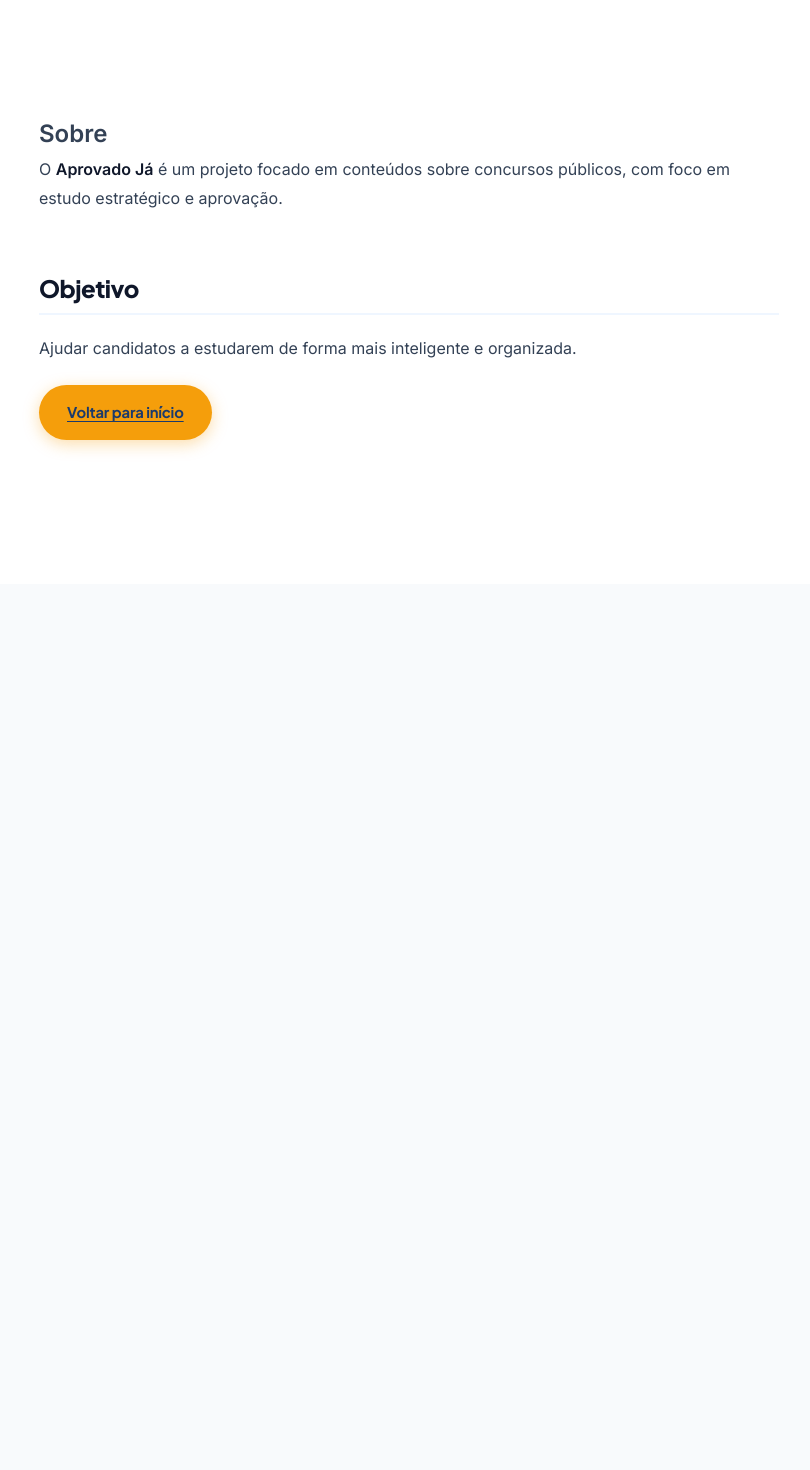
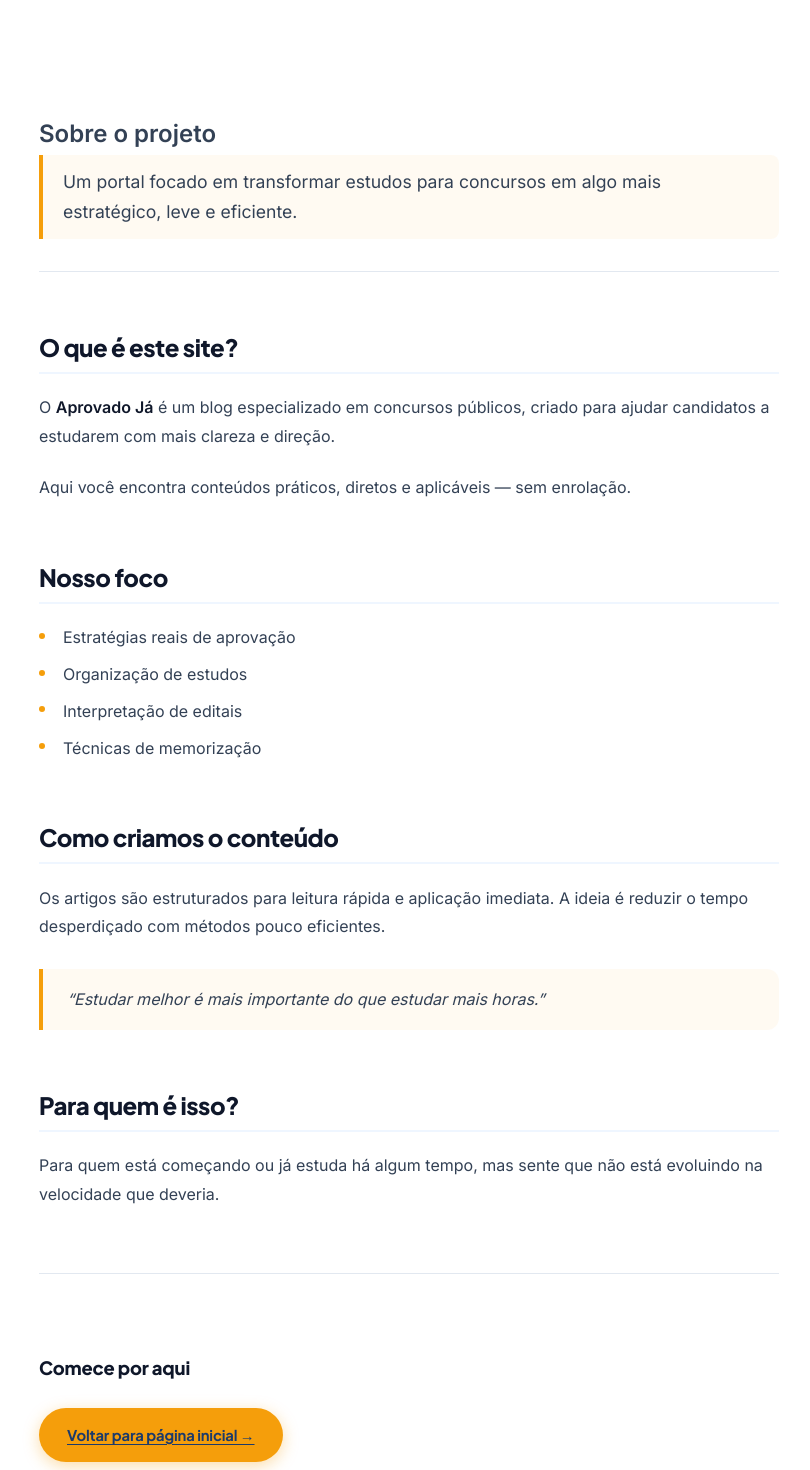
Before and after one commit to alter012026-hash/Blog_V1, a Next.js app: page /sobre in a window 1280 px wide. Shown: the top 1470 px of the page, without its empty margins (231-1041 px from the left). Before the commit the page ends 800 px from the top, so only its background shows below. Built offline with nearby package versions, Linux system fonts and the light colour scheme.

Commit message:
Adiciona página Sobre com layout moderno v2

```diff
--- a/app/sobre/page.js
+++ b/app/sobre/page.js
@@ -1,35 +1,77 @@
-
 import Link from "next/link";
 import config from "../../site.config";
 
 export const metadata = {
   title: `Sobre - ${config.name}`,
-  description: `Conheça o ${config.name}`,
+  description: `Conheça o propósito e a missão do ${config.name}`,
 };
 
 export default function SobrePage() {
   return (
     <main className="section section--light">
       <div className="container article-layout">
+
         <article className="prose">
 
-          <h1>Sobre</h1>
+          {/* HERO DA PÁGINA */}
+          <header>
+            <h1>Sobre o projeto</h1>
+            <p className="article-excerpt">
+              Um portal focado em transformar estudos para concursos em algo mais estratégico, leve e eficiente.
+            </p>
+          </header>
+
+          <hr className="article-divider" />
+
+          {/* BLOCO 1 */}
+          <h2>O que é este site?</h2>
+          <p>
+            O <strong>{config.name}</strong> é um blog especializado em concursos públicos,
+            criado para ajudar candidatos a estudarem com mais clareza e direção.
+          </p>
 
           <p>
-            O <strong>{config.name}</strong> é um projeto focado em conteúdos sobre concursos públicos,
-            com foco em estudo estratégico e aprovação.
+            Aqui você encontra conteúdos práticos, diretos e aplicáveis — sem enrolação.
           </p>
 
-          <h2>Objetivo</h2>
+          {/* BLOCO 2 */}
+          <h2>Nosso foco</h2>
+          <ul>
+            <li>Estratégias reais de aprovação</li>
+            <li>Organização de estudos</li>
+            <li>Interpretação de editais</li>
+            <li>Técnicas de memorização</li>
+          </ul>
+
+          {/* BLOCO 3 */}
+          <h2>Como criamos o conteúdo</h2>
           <p>
-            Ajudar candidatos a estudarem de forma mais inteligente e organizada.
+            Os artigos são estruturados para leitura rápida e aplicação imediata.
+            A ideia é reduzir o tempo desperdiçado com métodos pouco eficientes.
           </p>
 
-          <Link href="/" className="hero-cta">
-            Voltar para início
-          </Link>
+          <blockquote>
+            “Estudar melhor é mais importante do que estudar mais horas.”
+          </blockquote>
+
+          {/* BLOCO 4 */}
+          <h2>Para quem é isso?</h2>
+          <p>
+            Para quem está começando ou já estuda há algum tempo, mas sente que não está evoluindo
+            na velocidade que deveria.
+          </p>
+
+          {/* CTA FINAL */}
+          <div className="related-posts">
+            <h3>Comece por aqui</h3>
+
+            <Link href="/" className="hero-cta">
+              Voltar para página inicial →
+            </Link>
+          </div>
 
         </article>
+
       </div>
     </main>
   );
```
